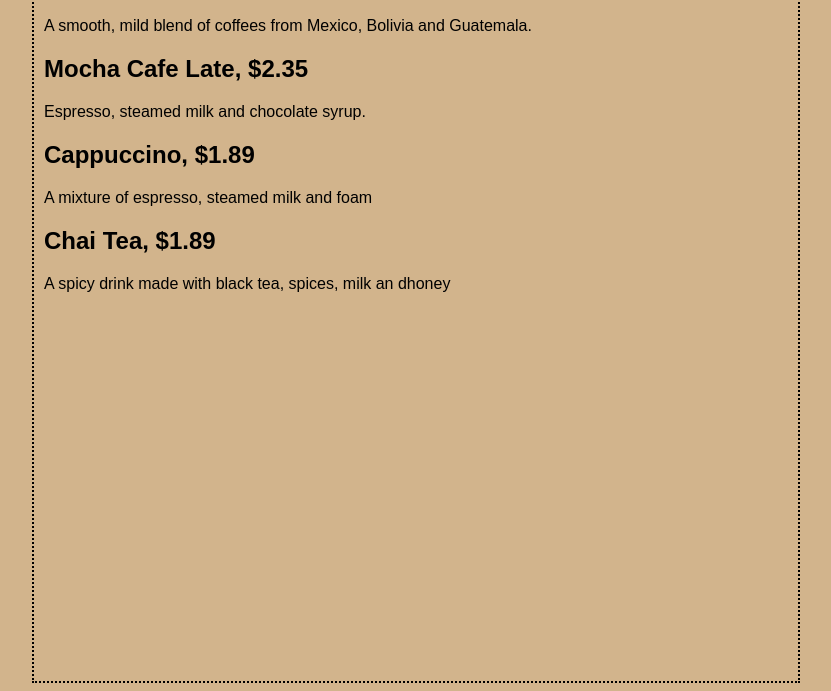
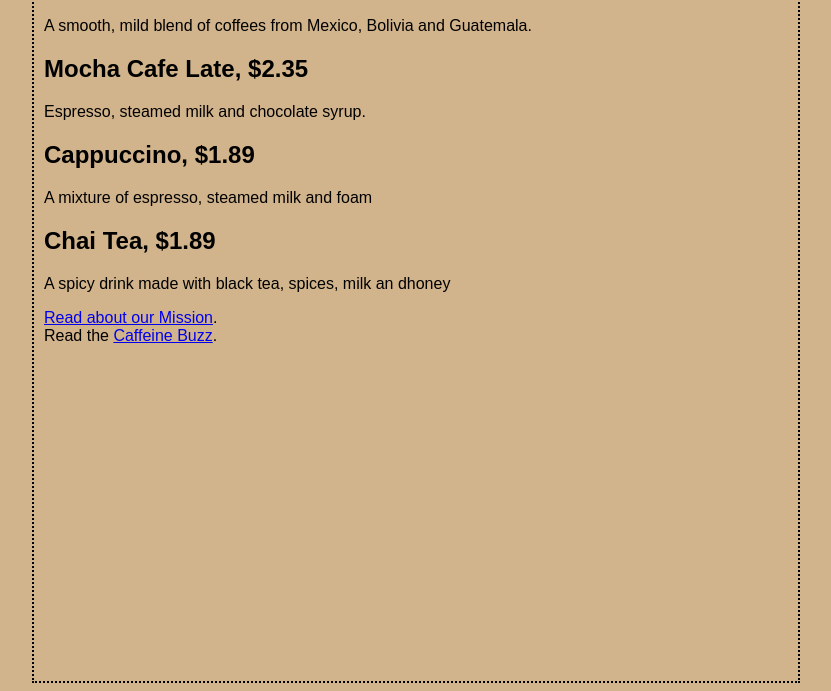
Before and after one commit to zarend/head-first-html-and-css, a plain HTML site: page starbuz/index.html in a window 1280 px wide. Shown: the part 109-800 px from the top of the page, without its empty margins (224-1055 px from the left). Drawn offline with Linux system fonts and the light colour scheme.

Commit message:
starbuz: add fancy links

```diff
--- a/starbuz/index.html
+++ b/starbuz/index.html
@@ -20,7 +20,12 @@
     <p>Espresso, steamed milk and chocolate syrup.</p>
     <h2>Cappuccino, $1.89</h2>
     <p>A mixture of espresso, steamed milk and foam</p>
-    <h2>Chai Tea, $1.89</h2>
+    <h2 id="chai">Chai Tea, $1.89</h2>
     <p>A spicy drink made with black tea, spices, milk an dhoney</p>
+    <p>
+      <a href="mission.html"
+         title="Read more about Starbuzz Coffee's important mission.">Read about our Mission</a>.<br>
+      Read the <a target="_blank" href="http://wickedlysmart.com/buzz#Coffee"
+                  title="Read all the caffeine on the Buzz">Caffeine Buzz</a>.</p>
   </body>
 </html>
```
